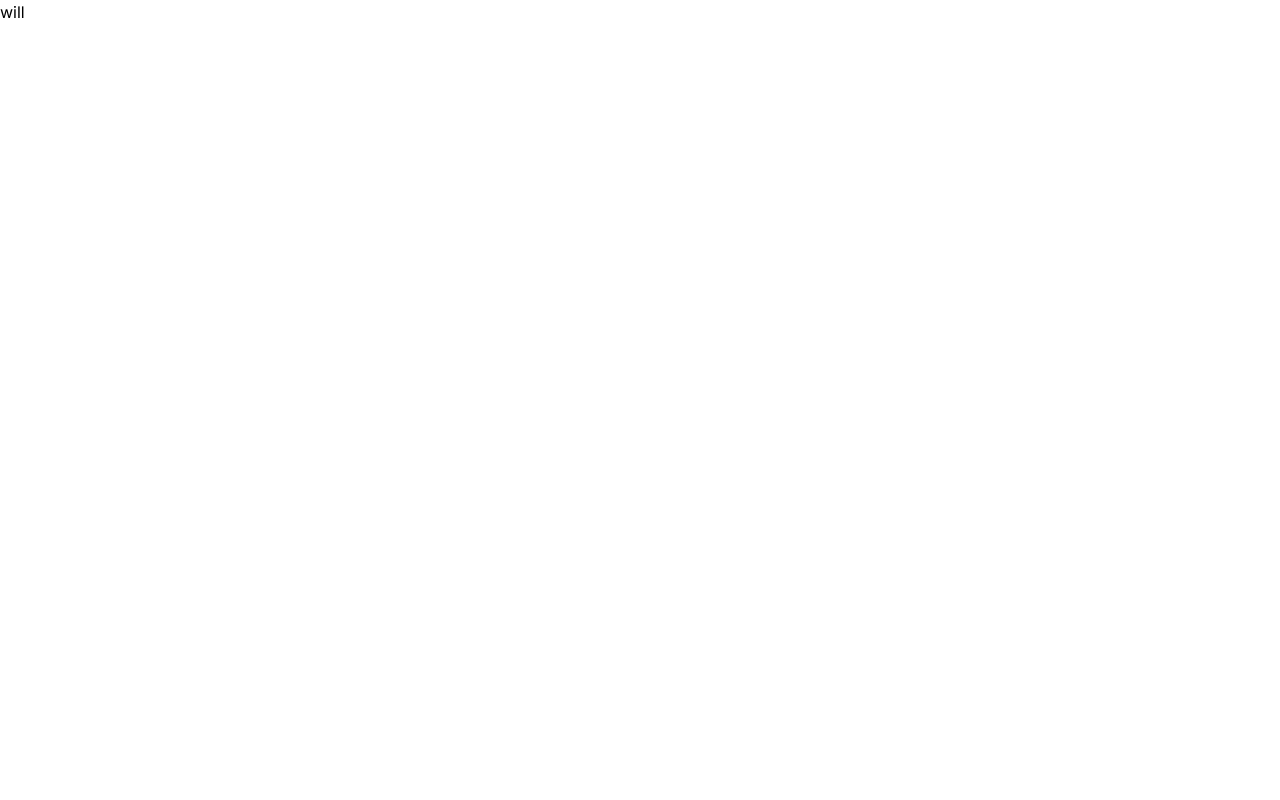
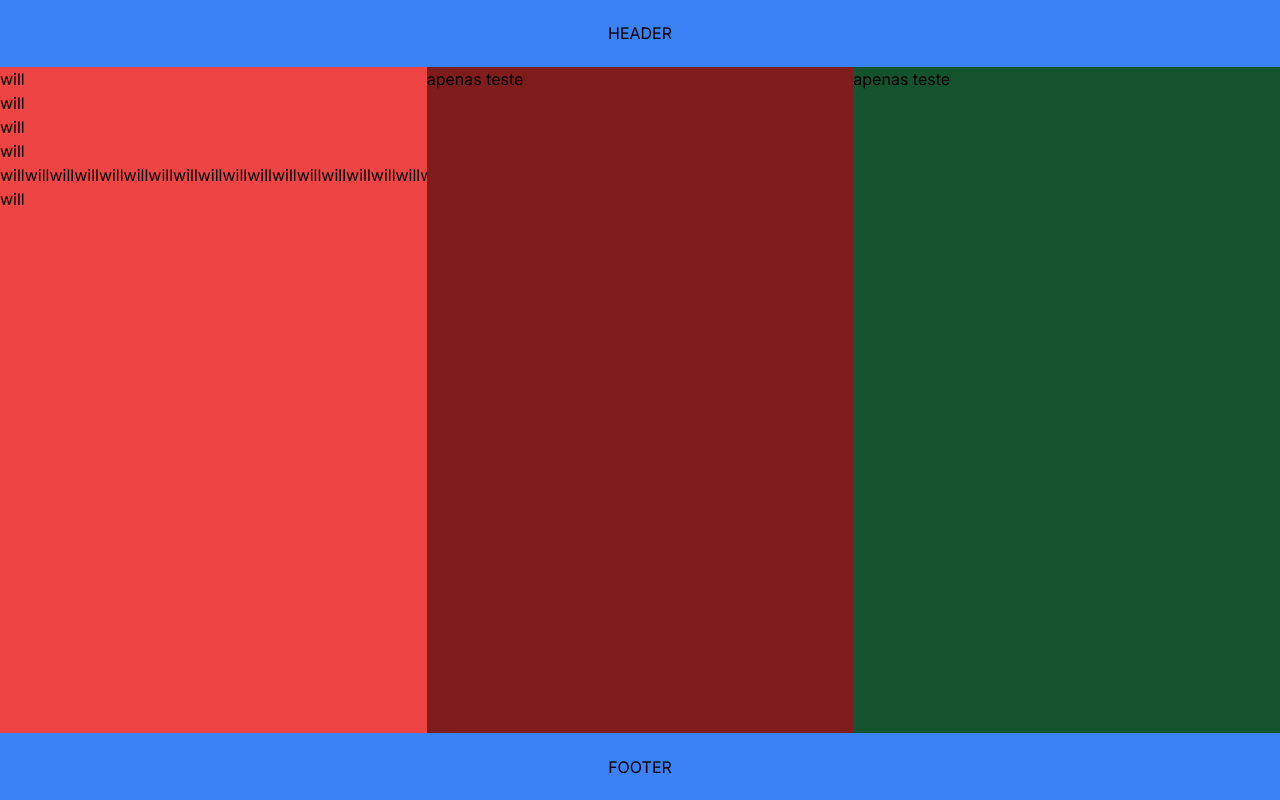
Before and after one commit to williandeitosi/gestao-de-pessoas-e-enderecos, a Next.js app: page / in a window 1280 px wide. Built offline with nearby package versions, Linux system fonts and the light colour scheme.

Commit message:
entendendo o layout e page

```diff
--- /dev/null
+++ b/src/app/about/page.tsx
@@ -0,0 +1,3 @@
+export default function About() {
+  return <h1>About...</h1>
+}
--- a/src/app/layout.tsx
+++ b/src/app/layout.tsx
@@ -15,7 +15,23 @@ export default function RootLayout({
 }>) {
   return (
     <html lang="en">
-      <body className={inter.className}>{children}</body>
+      <body className={`${inter.className} `}>
+        <div className="min-h-screen grid grid-rows-12 grid-cols-12">
+          <header className="bg-blue-500 col-span-12  flex items-center justify-center">
+            HEADER
+          </header>
+          <main className="row-span-10 col-span-4 bg-red-500">{children}</main>
+          <main className="row-span-10 col-span-4 bg-red-900">
+            apenas teste
+          </main>
+          <main className="row-span-10 col-span-4 bg-green-900">
+            apenas teste
+          </main>
+          <footer className="bg-blue-500 col-span-12 flex items-center justify-center">
+            FOOTER
+          </footer>
+        </div>
+      </body>
     </html>
   )
 }
--- a/src/app/page.tsx
+++ b/src/app/page.tsx
@@ -2,6 +2,13 @@ export default function Home() {
   return (
     <div>
       <h1>will</h1>
+      <h1>will</h1>
+      <h1>will</h1>
+      <h1>will</h1>
+      <h1>
+        willwillwillwillwillwillwillwillwillwillwillwillwillwillwillwillwillwillwillwillwillwillwillwillwillwillwillwillwillwillwillwillwillwillwillwillwillwillwillwillwillwillwillwillwillwill
+      </h1>
+      <h1>will</h1>
     </div>
   )
 }
```
